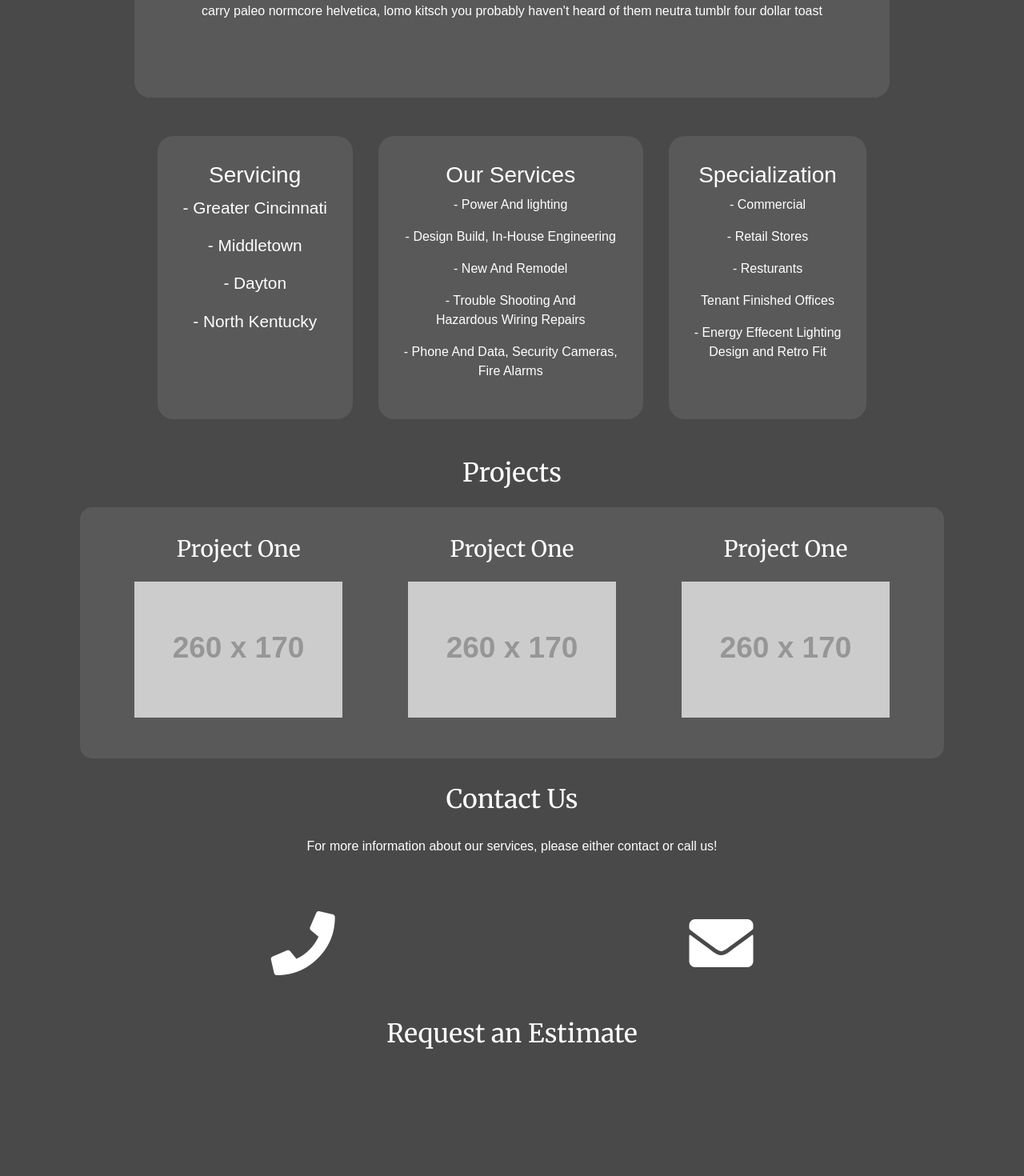
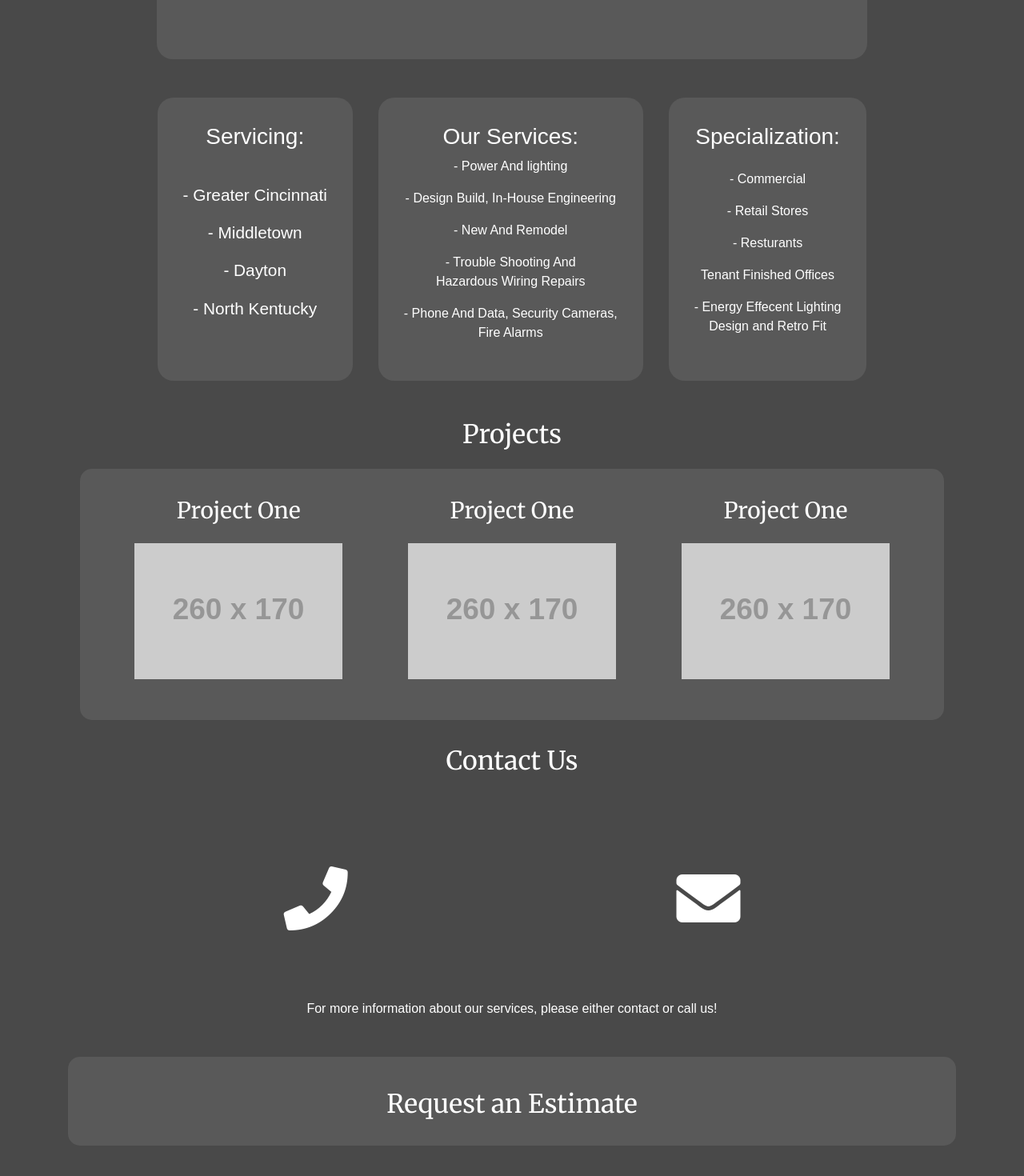
Before and after one commit to KevinFehrenbach17/wire-works-react, a React (Create React App) app: page / in a window 1280 px wide. Shown: the part 1146-2616 px from the top of the page at 80% size. Before the commit the page ends 2482 px from the top, so only its background shows below. Built offline with nearby package versions, Linux system fonts and the light colour scheme.

Commit message:
cleaned up front end

```diff
--- a/src/App.css
+++ b/src/App.css
@@ -37,7 +37,14 @@ a {
   font-family: 'Merriweather', serif;
 }
 
-footer {
-  background-color: var(--darkest);
-  padding: 0.25rem;
+.req {
+  margin-top: 3rem;
+  margin-bottom: 4rem;
+  margin-right:  auto;
+  margin-left: auto;
+  background-color: var(--dark);
+  width: 100%;
+  border-radius: 15px;
+  padding: 0.5rem;
+
 }
--- a/src/App.js
+++ b/src/App.js
@@ -67,9 +67,13 @@ class App extends Component {
           <Projects />
           <Contact />
 
-          <Link to="/request">
-            <h2>Request an Estimate</h2>
-          </Link>
+
+          <div className="req">
+            <Link to="/request">
+              <h2>Request an Estimate</h2>
+            </Link>
+          </div>
+
 
 
           </React.Fragment>
--- a/src/components/About.css
+++ b/src/components/About.css
@@ -3,10 +3,10 @@
     display: flex;
     flex-direction: column;
     justify-content: center;
-    padding: 3rem;
+    padding: 1.5rem;
     background: var(--dark);
     border-radius: 20px;
-    width: 85%;
+    width: 80%;
     height: 70%;
     margin: 2rem auto;
 
--- a/src/components/Contact.css
+++ b/src/components/Contact.css
@@ -5,6 +5,7 @@
     justify-content: space-around;
     font-size: 5rem;
     margin: 2rem;
+    padding: 2rem;
 }
 
 .paragraph {
--- a/src/components/Contact.js
+++ b/src/components/Contact.js
@@ -8,7 +8,6 @@ export class Contact extends Component {
       <div  id = "contact">
         <h2>Contact Us</h2>
             <div className="paragraph">
-            <p>For more information about our services, please either contact or call us!</p>
             </div>
 
             <div className="contact">
@@ -16,6 +15,7 @@ export class Contact extends Component {
                 <a href="mailto:kevinfehrenbach17@gmail.com"><i class="fas fa-envelope"></i></a>
             </div>
 
+            <p>For more information about our services, please either contact or call us!</p>
 
       </div>
     )
--- a/src/components/Request.css
+++ b/src/components/Request.css
@@ -1,9 +1,9 @@
 
 
-.wrapperr {
-    background-color: var(--dark)er;
-    border-radius: 15px;
+.wrapperR {
+    background-color: var(--darkest);
     margin: 1rem;
+    width: 100%;
 
 
 }
--- a/src/components/Request.js
+++ b/src/components/Request.js
@@ -1,4 +1,6 @@
 import React, { Component } from 'react'
+
+import WireWorks from './wwlogo.png';
 
 import './Request.css';
 
@@ -6,9 +8,11 @@ export class Request extends Component {
   render() {
     return (
       <div  id = "request">
+      <img src={WireWorks} className="container" style={wwImg}/>
         <h2>Request an Estimate</h2>
 
         <div className = "wrapperR">
+
 
         <form action="mailto:kevinfehrenbach17@gmail.com" method="post" enctype="text/plain">
 
@@ -24,6 +28,7 @@ export class Request extends Component {
             <input type="submit" value="Submit" className = "subButton" />
           </div>
 
+
         </form>
 
         </div>
@@ -33,5 +38,12 @@ export class Request extends Component {
   }
 }
 
+const wwImg = {
+
+  marginBottom: '3rem',
+  height: '50%',
+  width: '50%'
+}
+
 
 export default Request
--- a/src/components/Service.css
+++ b/src/components/Service.css
@@ -6,4 +6,9 @@
 
 .area {
   font-size: 1.3rem;
+  margin-top: 2rem;
 }
+
+.spec {
+  margin-top: 1rem;
+}
--- a/src/components/Service.js
+++ b/src/components/Service.js
@@ -14,7 +14,7 @@ export class Service extends Component {
 
 
       <div style={card}>
-        <h3>Servicing</h3>
+        <h3>Servicing:</h3>
                 <div className= "area">
                   <p>- Greater Cincinnati</p>
                   <p>- Middletown</p>
@@ -25,7 +25,7 @@ export class Service extends Component {
           </div>
 
           <div style={card}>
-            <h3>Our Services</h3>
+            <h3>Our Services:</h3>
                 <p>- Power And lighting</p>
                 <p>- Design Build, In-House Engineering</p>
                 <p>- New And Remodel</p>
@@ -36,13 +36,15 @@ export class Service extends Component {
             </div>
 
             <div  style={card}>
-            <h3>Specialization</h3>
+            <h3>Specialization:</h3>
+              <div className="spec">
                 <p>- Commercial</p>
                 <p>- Retail Stores</p>
                 <p>- Resturants</p>
                 <p>Tenant Finished Offices</p>
                 <p>- Energy Effecent Lighting <br>
                   </br>Design and Retro Fit</p>
+              </div>
             </div>
         </div>
 
--- a/src/index.css
+++ b/src/index.css
@@ -3,8 +3,7 @@ html {
 }
 
 body {
-  margin: 0;
-  padding: 0;
+
   height: 100%;
   font-family: sans-serif;
 }
```
